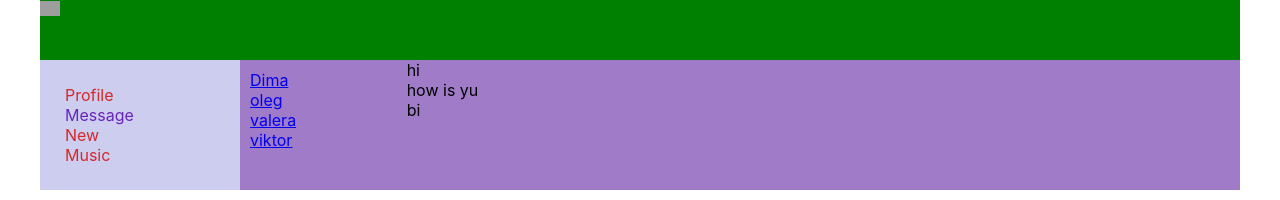
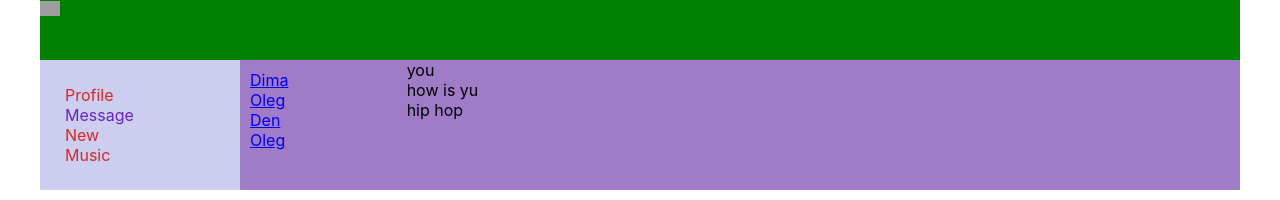
Before and after one commit to Stasik77/samurai-way-main, a React (Create React App) app: page /dialogs in a window 1280 px wide. Shown: the top 200 px of the page. Built offline with nearby package versions, Linux system fonts and the light colour scheme; grey boxes are pictures that could not be loaded.

Commit message:
modul block

```diff
--- a/src/components/Dialogs/Dialogs.tsx
+++ b/src/components/Dialogs/Dialogs.tsx
@@ -6,33 +6,46 @@ import {NavLink} from 'react-router-dom';
 type DialogProps = {
     name?: string
     id?: number
-    text?: string
+    message?: string
 }
 
 const DialogItem = (props: DialogProps) => {
     return <div className={s.dialog + ' ' + s.active}>
-        <NavLink to={"/dialogs/" + props.id}>{props.name}</NavLink>
+        <NavLink to={'/dialogs/' + props.id}>{props.name}</NavLink>
     </div>
 }
 
 const Message = (props: DialogProps) => {
-    return <div className={s.message}>{props.text}</div>
+    return <div className={s.message}>{props.message}</div>
 }
 
+
+let dialogsData = [
+    {id: 1, nane: 'Dima'},
+    {id: 2, nane: 'Oleg'},
+    {id: 3, nane: 'Den'}
+
+]
+
+let messagesData = [
+    {id: 1, message: 'you'},
+    {id: 2, message: 'how is yu'},
+    {id: 3, message: 'hip hop'}
+]
 
 export const Dialogs = () => {
     return (
         <div className={s.dialogs}>
             <div className={s.dialogsItems}>
-                <DialogItem name="Dima" id={1}/>
-                <DialogItem name="oleg" id={2}/>
-                <DialogItem name="valera" id={3}/>
-                <DialogItem name="viktor" id={4}/>
+                <DialogItem name={dialogsData[0].nane} id={dialogsData[0].id}/>
+                <DialogItem name={dialogsData[1].nane} id={dialogsData[1].id}/>
+                <DialogItem name={dialogsData[2].nane} id={dialogsData[2].id}/>
+                <DialogItem name={dialogsData[1].nane} id={dialogsData[1].id}/>
             </div>
-            <div className={s.messages}>
-                <Message text={'hi'}/>
-                <Message text={'how is yu'}/>
-                <Message text={'bi'}/>
+        <div className={s.messages}>
+                <Message message={messagesData[0].message}/>
+                <Message message={messagesData[1].message}/>
+                <Message message={messagesData[2].message}/>
 
             </div>
         </div>
--- a/src/components/Profile/MyPost/MyPost.tsx
+++ b/src/components/Profile/MyPost/MyPost.tsx
@@ -1,6 +1,18 @@
 import React from 'react';
 import s from "./MyPost.module.css"
 import {Post} from "./Post/Post";
+
+let postsData = [
+    {id: 1, message: "Hi how are you" ,likesCount: 15},
+    {id: 2, message: "its my 1 post" ,likesCount: 15 },
+    {id: 2, message: "its my 1 post" ,likesCount: 15 },
+    {id: 2, message: "its my 1 post" ,likesCount: 15 },
+    {id: 2, message: "its my 1 post" ,likesCount: 15 },
+    {id: 2, message: "its my 1 post" ,likesCount: 15 },
+ ]
+
+
+
 
 export const MyPost = () => {
     return <>
@@ -15,10 +27,10 @@ export const MyPost = () => {
 
             </div>
             <div className={s.contant}>
-            <Post message="Hi how are you" like={15}/>
-            <Post message="its my 1 post" like={15}/>
-            <Post message="its my 1 post" like={15}/>
-        </div>
+
+            <Post message={postsData[0].message} like={postsData[0].likesCount} />
+            <Post message={postsData[0].message} like={postsData[1].likesCount} />
+         </div>
     </div>
     </>
 
```
